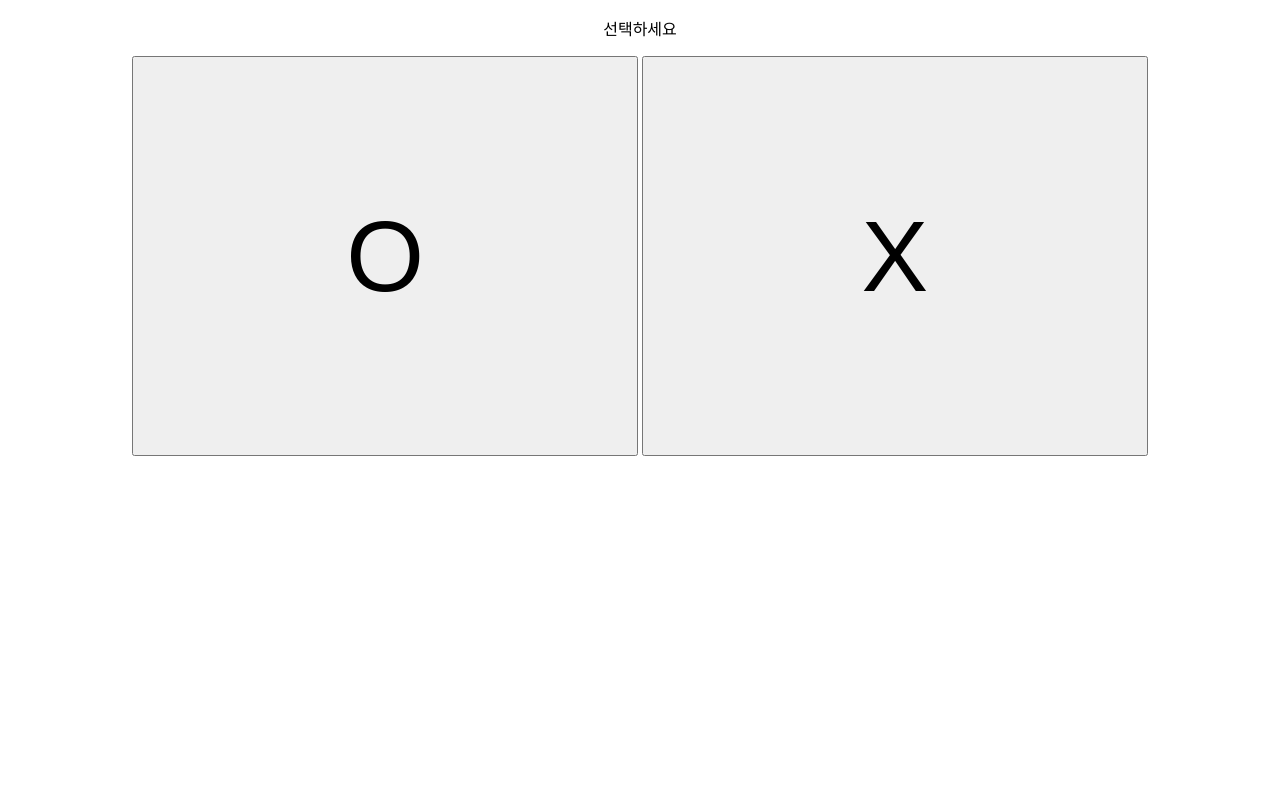
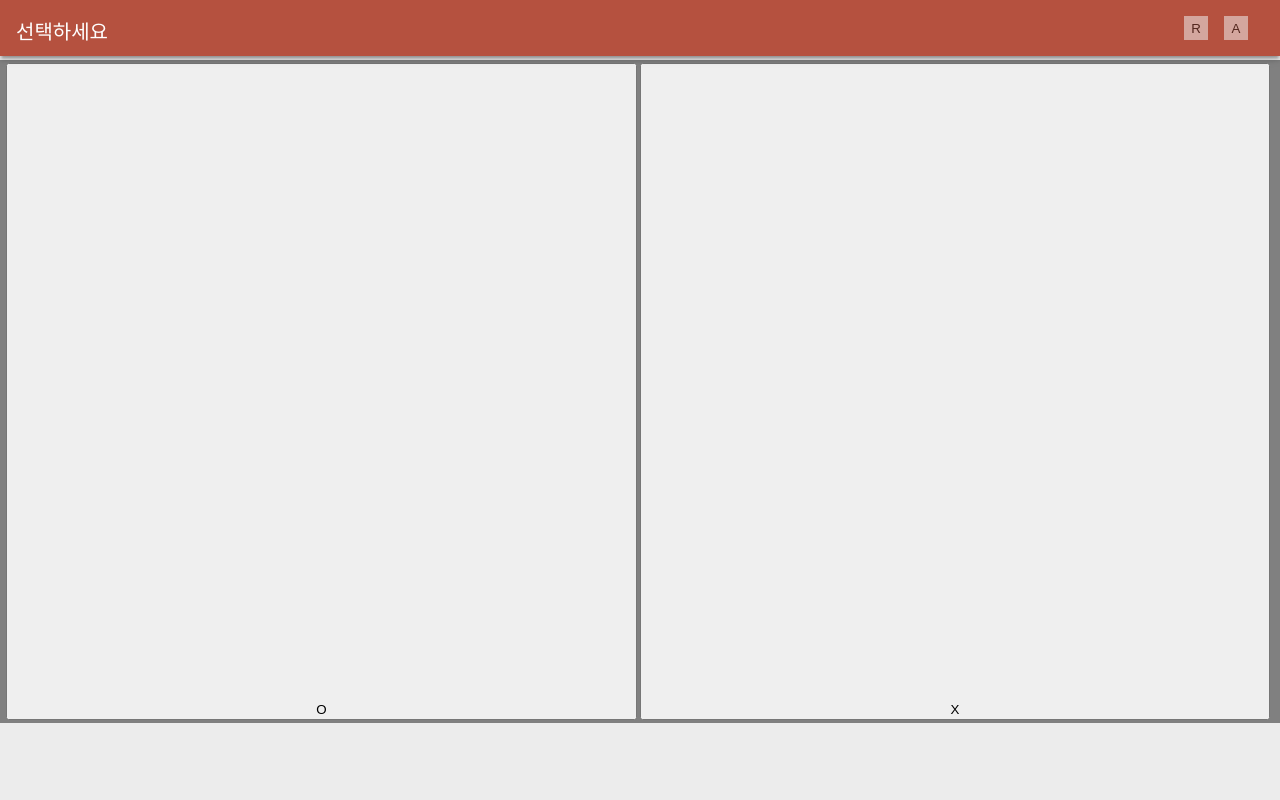
Before and after one commit to jmhwang/sweetpolling, a Flask app: page / in a window 1280 px wide. Run offline with Flask 2, Linux system fonts and the light colour scheme.

Commit message:
web app에 맞도록 style 적용 & style 테스트중

```diff
--- a/Doc/sequance_diagram_student.txt
+++ b/Doc/sequance_diagram_student.txt
@@ -17,6 +17,7 @@ actor 수강생
   note right of 2WT : 투표없음\n투표완료대기
 2WT --> 3PL
   note  left of 3PL :  03-1.OX\n03-2.4지선다\n03-3.문장입력
-3PL --> 4SV
+3PL <--> 4SV
+  note  left of 4SV :  설문종료 전까지\n투표 변경 가능
 4SV --> 2WT
 @enduml
--- a/main.py
+++ b/main.py
@@ -6,7 +6,11 @@ app = Flask(__name__)
 @app.route('/')
 def hello_world():
 	return render_template('51ox.html')
-    #return 'Hello World!'
+	#return 'Hello World!'
+
+@app.route('/example')
+def example():
+	return render_template('example.html')
 
 if __name__ == '__main__':
     app.debug = True
--- a/templates/00login.html
+++ b/templates/00login.html
@@ -0,0 +1,2 @@
+<meta charset="utf-8">
+<meta name="viewport" content="width=device-width, initial-scale=1.0">
--- a/templates/51ox.html
+++ b/templates/51ox.html
@@ -1,12 +1,21 @@
 <!doctype html>
 <html>
 <head>
+<meta charset="utf-8">
+<meta name="viewport" content="width=device-width, initial-scale=1.0, user-scalable=no">
+<link rel="stylesheet" type="text/css" href="styles/inline.css">
 </head>
 <body>
-<p align=center>선택하세요</p>
-<p align=center>
-<input type=button value='O' style='width:40%; height:400px; font-size:100px'>
-<input type=button value='X' style='width:40%; height:400px; font-size:100px'>
-</p>
+<header class="header">
+    <h1 class="header__title">선택하세요</h1>
+    <button id="xbutRefresh" class="headerButton" aria-label="Refresh">R</button>
+    <button id="xbutAdd" class="headerButton" aria-label="Add">A</button>
+</header>
+<main class="main">
+<div class="button-container">
+    <button href="" class=button>O</a>
+    <button href="" class=button>X</a>
+</div>
+</main>
 </body>
 </html>
--- /dev/null
+++ b/templates/styles/inline.css
@@ -0,0 +1,443 @@
+/*
+ * Copyright 2016 Google Inc.
+ *
+ * Licensed under the Apache License, Version 2.0 (the "License");
+ * you may not use this file except in compliance with the License.
+ * You may obtain a copy of the License at
+ *
+ *      http://www.apache.org/licenses/LICENSE-2.0
+ *
+ * Unless required by applicable law or agreed to in writing, software
+ * distributed under the License is distributed on an "AS IS" BASIS,
+ * WITHOUT WARRANTIES OR CONDITIONS OF ANY KIND, either express or implied.
+ * See the License for the specific language governing permissions and
+ * limitations under the License.
+ */
+
+* {
+  box-sizing: border-box; }
+
+html, body {
+  padding: 0;
+  margin: 0;
+  height: 100%;
+  width: 100%;
+  font-family: 'Helvetica', 'Verdana', sans-serif;
+  font-weight: 400;
+  font-display: optional;
+  color: #444;
+  -webkit-font-smoothing: antialiased;
+  -moz-osx-font-smoothing: grayscale; }
+
+html {
+  overflow: hidden; }
+
+body {
+  display: -webkit-box;
+  display: -webkit-flex;
+  display: -ms-flexbox;
+  display: flex;
+  -webkit-box-orient: vertical;
+  -webkit-box-direction: normal;
+  -webkit-flex-direction: column;
+      -ms-flex-direction: column;
+          flex-direction: column;
+  -webkit-flex-wrap: nowrap;
+      -ms-flex-wrap: nowrap;
+          flex-wrap: nowrap;
+  -webkit-box-pack: start;
+  -webkit-justify-content: flex-start;
+      -ms-flex-pack: start;
+          justify-content: flex-start;
+  -webkit-box-align: stretch;
+  -webkit-align-items: stretch;
+      -ms-flex-align: stretch;
+          align-items: stretch;
+  -webkit-align-content: stretch;
+      -ms-flex-line-pack: stretch;
+          align-content: stretch;
+  background: #ececec; }
+
+.header {
+  width: 100%;
+  height: 56px;
+  color: #FFF;
+  --background: #3F51B5;
+  background: #B5513F;
+  position: fixed;
+  font-size: 20px;
+  box-shadow: 0 4px 5px 0 rgba(0, 0, 0, 0.14), 0 2px 9px 1px rgba(0, 0, 0, 0.12), 0 4px 2px -2px rgba(0, 0, 0, 0.2);
+  padding: 16px 16px 0 16px;
+  will-change: transform;
+  display: -webkit-box;
+  display: -webkit-flex;
+  display: -ms-flexbox;
+  display: flex;
+  -webkit-box-orient: horizontal;
+  -webkit-box-direction: normal;
+  -webkit-flex-direction: row;
+      -ms-flex-direction: row;
+          flex-direction: row;
+  -webkit-flex-wrap: nowrap;
+      -ms-flex-wrap: nowrap;
+          flex-wrap: nowrap;
+  -webkit-box-pack: start;
+  -webkit-justify-content: flex-start;
+      -ms-flex-pack: start;
+          justify-content: flex-start;
+  -webkit-box-align: stretch;
+  -webkit-align-items: stretch;
+      -ms-flex-align: stretch;
+          align-items: stretch;
+  -webkit-align-content: center;
+      -ms-flex-line-pack: center;
+          align-content: center;
+  -webkit-transition: -webkit-transform 0.233s cubic-bezier(0, 0, 0.21, 1) 0.1s;
+  transition: -webkit-transform 0.233s cubic-bezier(0, 0, 0.21, 1) 0.1s;
+  transition: transform 0.233s cubic-bezier(0, 0, 0.21, 1) 0.1s;
+  transition: transform 0.233s cubic-bezier(0, 0, 0.21, 1) 0.1s, -webkit-transform 0.233s cubic-bezier(0, 0, 0.21, 1) 0.1s;
+  z-index: 1000; }
+  .header .headerButton {
+    width: 24px;
+    height: 24px;
+    margin-right: 16px;
+    ----text-indent: -30000px;
+    overflow: hidden;
+    opacity: 0.54;
+    -webkit-transition: opacity 0.333s cubic-bezier(0, 0, 0.21, 1);
+    transition: opacity 0.333s cubic-bezier(0, 0, 0.21, 1);
+    border: none;
+    outline: none;
+    cursor: pointer; }
+  .header #butRefresh {
+    background: url(/images/ic_refresh_white_24px.svg) center center no-repeat; }
+  .header #butAdd {
+    background: url(/images/ic_add_white_24px.svg) center center no-repeat; }
+
+.header__title {
+  font-weight: 400;
+  font-size: 20px;
+  margin: 0;
+  -webkit-box-flex: 1;
+  -webkit-flex: 1;
+      -ms-flex: 1;
+          flex: 1; }
+
+.loader {
+  left: 50%;
+  top: 50%;
+  position: fixed;
+  -webkit-transform: translate(-50%, -50%);
+          transform: translate(-50%, -50%); }
+  .loader #spinner {
+    box-sizing: border-box;
+    stroke: #6a3AB7;
+    stroke-width: 3px;
+    -webkit-transform-origin: 50%;
+            transform-origin: 50%;
+    -webkit-animation: line 1.6s cubic-bezier(0.4, 0, 0.2, 1) infinite, rotate 1.6s linear infinite;
+            animation: line 1.6s cubic-bezier(0.4, 0, 0.2, 1) infinite, rotate 1.6s linear infinite; }
+
+@-webkit-keyframes rotate {
+  from {
+    -webkit-transform: rotate(0);
+            transform: rotate(0); }
+  to {
+    -webkit-transform: rotate(450deg);
+            transform: rotate(450deg); } }
+
+@keyframes rotate {
+  from {
+    -webkit-transform: rotate(0);
+            transform: rotate(0); }
+  to {
+    -webkit-transform: rotate(450deg);
+            transform: rotate(450deg); } }
+
+@-webkit-keyframes line {
+  0% {
+    stroke-dasharray: 2, 85.964;
+    -webkit-transform: rotate(0);
+            transform: rotate(0); }
+  50% {
+    stroke-dasharray: 65.973, 21.9911;
+    stroke-dashoffset: 0; }
+  100% {
+    stroke-dasharray: 2, 85.964;
+    stroke-dashoffset: -65.973;
+    -webkit-transform: rotate(90deg);
+            transform: rotate(90deg); } }
+
+@keyframes line {
+  0% {
+    stroke-dasharray: 2, 85.964;
+    -webkit-transform: rotate(0);
+            transform: rotate(0); }
+  50% {
+    stroke-dasharray: 65.973, 21.9911;
+    stroke-dashoffset: 0; }
+  100% {
+    stroke-dasharray: 2, 85.964;
+    stroke-dashoffset: -65.973;
+    -webkit-transform: rotate(90deg);
+            transform: rotate(90deg); } }
+
+.main {
+  padding-top: 60px;
+  -webkit-box-flex: 1;
+  -webkit-flex: 1;
+      -ms-flex: 1;
+          flex: 1;
+  overflow-x: hidden;
+  overflow-y: auto;
+  -webkit-overflow-scrolling: touch; }
+
+.dialog-container {
+  background: rgba(0, 0, 0, 0.57);
+  position: fixed;
+  left: 0;
+  top: 0;
+  width: 100%;
+  height: 100%;
+  opacity: 0;
+  pointer-events: none;
+  will-change: opacity;
+  -webkit-transition: opacity 0.333s cubic-bezier(0, 0, 0.21, 1);
+  transition: opacity 0.333s cubic-bezier(0, 0, 0.21, 1); }
+
+.dialog-container--visible {
+  opacity: 1;
+  pointer-events: auto; }
+
+.dialog {
+  background: #FFF;
+  border-radius: 2px;
+  box-shadow: 0 0 14px rgba(0, 0, 0, 0.24), 0 14px 28px rgba(0, 0, 0, 0.48);
+  min-width: 280px;
+  position: absolute;
+  left: 50%;
+  top: 50%;
+  -webkit-transform: translate(-50%, -50%) translateY(30px);
+          transform: translate(-50%, -50%) translateY(30px);
+  -webkit-transition: -webkit-transform 0.333s cubic-bezier(0, 0, 0.21, 1) 0.05s;
+  transition: -webkit-transform 0.333s cubic-bezier(0, 0, 0.21, 1) 0.05s;
+  transition: transform 0.333s cubic-bezier(0, 0, 0.21, 1) 0.05s;
+  transition: transform 0.333s cubic-bezier(0, 0, 0.21, 1) 0.05s, -webkit-transform 0.333s cubic-bezier(0, 0, 0.21, 1) 0.05s; }
+
+.dialog > div {
+  padding-left: 24px;
+  padding-right: 24px; }
+
+.dialog-title {
+  padding-top: 20px;
+  font-size: 1.25em; }
+
+.dialog-body {
+  padding-top: 20px;
+  padding-bottom: 24px; }
+  .dialog-body select {
+    width: 100%;
+    font-size: 2em; }
+
+.dialog-buttons {
+  padding: 8px !important;
+  float: right; }
+
+.card {
+  padding: 16px;
+  position: relative;
+  box-sizing: border-box;
+  background: #fff;
+  border-radius: 2px;
+  margin: 16px;
+  box-shadow: 0 2px 2px 0 rgba(0, 0, 0, 0.14), 0 3px 1px -2px rgba(0, 0, 0, 0.2), 0 1px 5px 0 rgba(0, 0, 0, 0.12); }
+
+.weather-forecast .location {
+  font-size: 1.75em; }
+
+.weather-forecast .date, .weather-forecast .description {
+  font-size: 1.25em; }
+
+.weather-forecast .current {
+  display: -webkit-box;
+  display: -webkit-flex;
+  display: -ms-flexbox;
+  display: flex; }
+  .weather-forecast .current .icon {
+    width: 128px;
+    height: 128px; }
+  .weather-forecast .current .visual {
+    display: -webkit-box;
+    display: -webkit-flex;
+    display: -ms-flexbox;
+    display: flex;
+    font-size: 4em; }
+    .weather-forecast .current .visual .scale {
+      font-size: 0.5em;
+      vertical-align: super; }
+  .weather-forecast .current .visual, .weather-forecast .current .description {
+    -webkit-box-flex: 1;
+    -webkit-flex-grow: 1;
+        -ms-flex-positive: 1;
+            flex-grow: 1; }
+  .weather-forecast .current .sunset:before {
+    content: "Sunset: ";
+    color: #888; }
+  .weather-forecast .current .wind:before {
+    content: "Wind: ";
+    color: #888; }
+  .weather-forecast .current .sunrise:before {
+    content: "Sunrise: ";
+    color: #888; }
+  .weather-forecast .current .humidity:before {
+    content: "Humidity: ";
+    color: #888; }
+  .weather-forecast .current .pollen:before {
+    content: "Pollen Count: ";
+    color: #888; }
+  .weather-forecast .current .pcount:before {
+    content: "Pollen ";
+    color: #888; }
+
+.weather-forecast .future {
+  display: -webkit-box;
+  display: -webkit-flex;
+  display: -ms-flexbox;
+  display: flex; }
+  .weather-forecast .future .oneday {
+    -webkit-box-flex: 1;
+    -webkit-flex-grow: 1;
+        -ms-flex-positive: 1;
+            flex-grow: 1;
+    text-align: center; }
+    .weather-forecast .future .oneday .icon {
+      width: 64px;
+      height: 64px;
+      margin-left: auto;
+      margin-right: auto; }
+    .weather-forecast .future .oneday .temp-high, .weather-forecast .future .oneday .temp-low {
+      display: inline-block; }
+    .weather-forecast .future .oneday .temp-low {
+      color: #888; }
+
+.weather-forecast .icon {
+  background-repeat: no-repeat;
+  background-size: contain; }
+  .weather-forecast .icon.clear-day {
+    background-image: url("/images/clear.png"); }
+  .weather-forecast .icon.clear-night {
+    background-image: url("/images/clear.png"); }
+  .weather-forecast .icon.rain {
+    background-image: url("/images/rain.png"); }
+  .weather-forecast .icon.snow {
+    background-image: url("/images/snow.png"); }
+  .weather-forecast .icon.sleet {
+    background-image: url("/images/sleet.png"); }
+  .weather-forecast .icon.windy {
+    background-image: url("/images/wind.png"); }
+  .weather-forecast .icon.fog {
+    background-image: url("/images/fog.png"); }
+  .weather-forecast .icon.cloudy {
+    background-image: url("/images/cloudy.png"); }
+  .weather-forecast .icon.partly-cloudy-day {
+    background-image: url("/images/partly-cloudy.png"); }
+  .weather-forecast .icon.partly-cloudy-night {
+    background-image: url("/images/partly-cloudy.png"); }
+  .weather-forecast .icon.thunderstorms {
+    background-image: url("/images/thunderstorm.png"); }
+
+@media (max-width: 450px) {
+  .weather-forecast .date, .weather-forecast .description {
+    font-size: 0.9em; }
+  .weather-forecast .current .icon {
+    width: 96px;
+    height: 96px; }
+  .weather-forecast .current .visual {
+    font-size: 3em; }
+  .weather-forecast .future .oneday .icon {
+    width: 32px;
+    height: 32px; } }
+
+.mdl-button {
+  background: transparent;
+  border: none;
+  border-radius: 2px;
+  color: black;
+  position: relative;
+  height: 36px;
+  margin: 0;
+  min-width: 64px;
+  padding: 0 16px;
+  display: inline-block;
+  font-family: "Roboto", "Helvetica", "Arial", sans-serif;
+  font-size: 14px;
+  font-weight: 500;
+  text-transform: uppercase;
+  line-height: 1;
+  letter-spacing: 0;
+  overflow: hidden;
+  will-change: box-shadow;
+  -webkit-transition: box-shadow 0.2s cubic-bezier(0.4, 0, 1, 1), background-color 0.2s cubic-bezier(0.4, 0, 0.2, 1), color 0.2s cubic-bezier(0.4, 0, 0.2, 1);
+  transition: box-shadow 0.2s cubic-bezier(0.4, 0, 1, 1), background-color 0.2s cubic-bezier(0.4, 0, 0.2, 1), color 0.2s cubic-bezier(0.4, 0, 0.2, 1);
+  outline: none;
+  cursor: pointer;
+  text-decoration: none;
+  text-align: center;
+  line-height: 36px;
+  vertical-align: middle; }
+  .mdl-button::-moz-focus-inner {
+    border: 0; }
+  .mdl-button:hover {
+    background-color: rgba(158, 158, 158, 0.2); }
+  .mdl-button:focus:not(:active) {
+    background-color: rgba(0, 0, 0, 0.12); }
+  .mdl-button:active {
+    background-color: rgba(158, 158, 158, 0.4); }
+  .mdl-button.mdl-button--colored {
+    color: #3f51b5; }
+    .mdl-button.mdl-button--colored:focus:not(:active) {
+      background-color: rgba(0, 0, 0, 0.12); }
+
+.mdl-button--primary.mdl-button--primary {
+  color: #3f51b5; }
+  .mdl-button--primary.mdl-button--primary .mdl-ripple {
+    background: white; }
+  .mdl-button--primary.mdl-button--primary.mdl-button--raised, .mdl-button--primary.mdl-button--primary.mdl-button--fab {
+    color: white;
+    background-color: #3f51b5;
+}
+
+
+
+/****** nyasss ******/
+.button-container {
+    width: 100%;
+    background: gray;
+    overflow-y: auto;
+    padding:3px;
+}
+
+
+.button-container > button,
+.button-container > a{
+    width: 49.5%;
+    padding-top: 50%; /* https://stackoverflow.com/questions/21537806/css-height-same-as-width */
+    --height: 100px;
+    float: left;
+    --background: lightgray;
+    --border: 1px solid #ff0000;
+    --border-radius:10px;
+    margin-left:3px;
+}
+
+/* https://www.smashingmagazine.com/2009/11/designing-css-buttons-techniques-and-resources/ */
+.f-button {
+  padding:5px;
+  background-color: #dcdcdc;
+  border: 1px solid #666;
+  color:#000;
+  text-decoration:none;
+  width:100%;
+  display:block;
+  text-align:center;
+}
```
Also changed, not shown: templates/51four.html (+12 -7 lines), templates/51text.html (added, +19 -0 lines), templates/example.html (added, +35 -0 lines), templates/main.html (+8 -1 lines).
